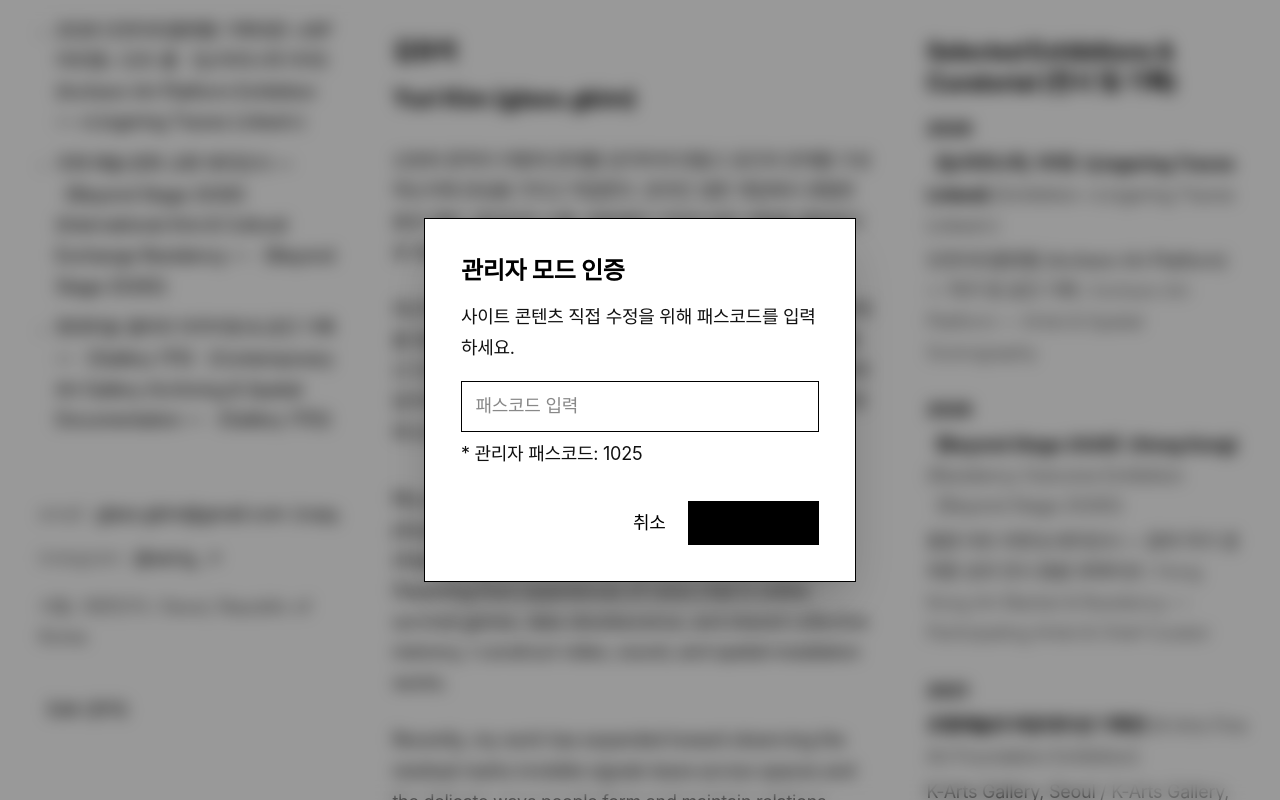
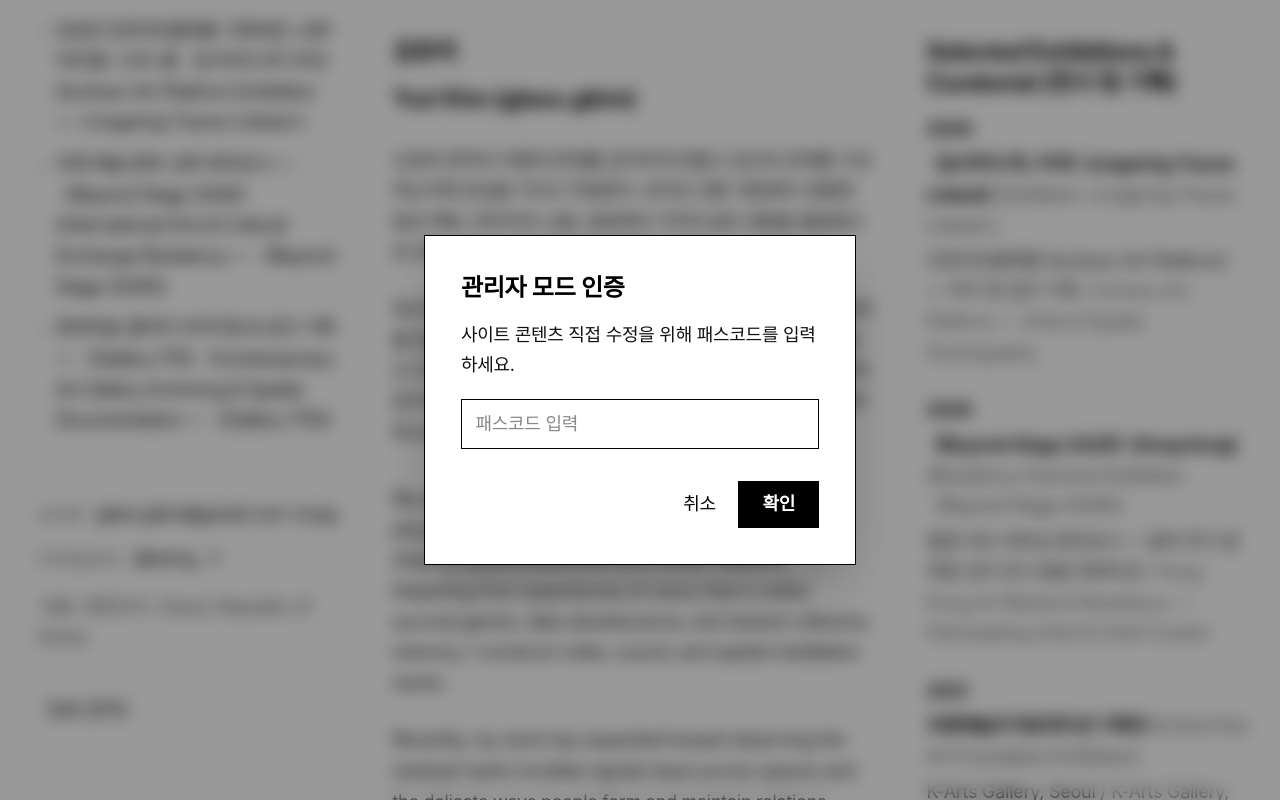
Before and after one commit to offloop2026/portfolio-archive, a Next.js app: page / in a window 1280 px wide. Both pictures are taken after a click on the button "Edit (관리)". Built offline with nearby package versions, Linux system fonts and the light colour scheme; a web font is replaced by a local one.

Commit message:
fix: remove exposed passcode text and secure admin modal

```diff
--- a/src/components/LanguageArchiveClient.tsx
+++ b/src/components/LanguageArchiveClient.tsx
@@ -865,9 +865,6 @@ function ArchiveContent({ lang }: LanguageArchiveClientProps) {
                     {authError}
                   </p>
                 )}
-                <p className="text-base text-neutral-500 mt-1.5">
-                  * 관리자 패스코드: 1025
-                </p>
               </div>
               <div className="flex items-center justify-end gap-2 pt-3">
                 <button
@@ -883,10 +880,17 @@ function ArchiveContent({ lang }: LanguageArchiveClientProps) {
                 </button>
                 <button
                   type="submit"
-                  className="bg-black text-white px-4 py-1.5 text-base font-bold hover:opacity-80"
-                  style={{ backgroundColor: '#000000', color: '#ffffff', fontWeight: 'bold' }}
+                  style={{
+                    backgroundColor: '#000000',
+                    color: '#ffffff',
+                    padding: '8px 24px',
+                    fontSize: '15px',
+                    fontWeight: 'bold',
+                    border: 'none',
+                    cursor: 'pointer',
+                  }}
                 >
-                  확인 (Enter)
+                  <span style={{ color: '#ffffff', WebkitTextFillColor: '#ffffff' }}>확인</span>
                 </button>
               </div>
             </form>
```
